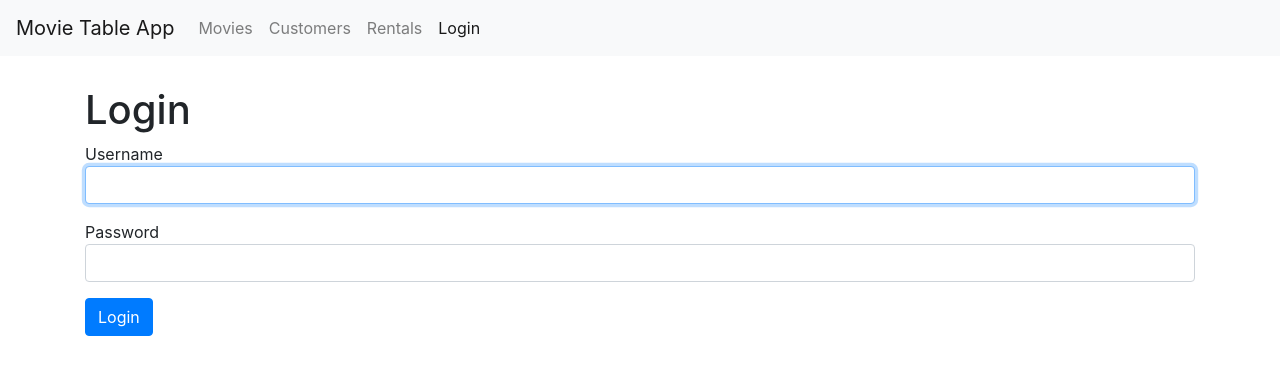
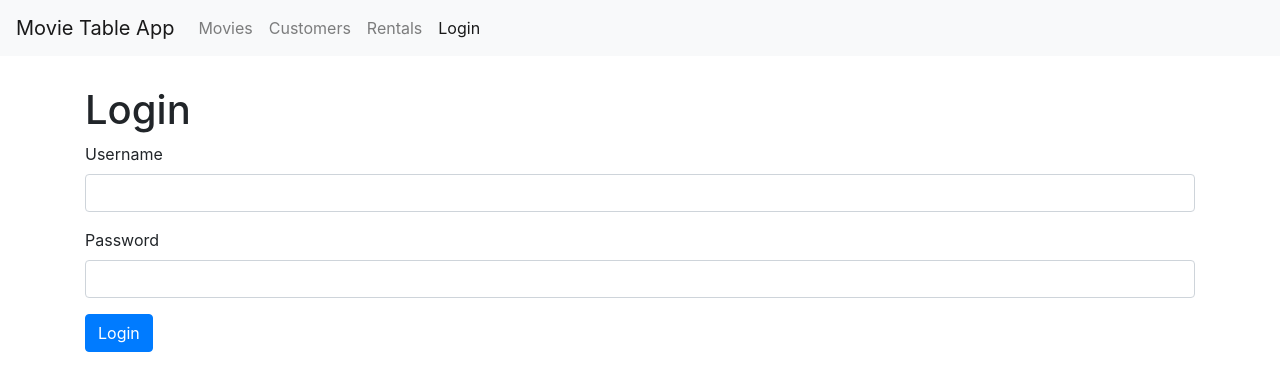
Before and after one commit to namercha/movie-table-app, a React (Create React App) app: page /login in a window 1280 px wide. Shown: the top 390 px of the page. Built offline with nearby package versions, Linux system fonts and the light colour scheme.

Commit message:
Splitting input into its own component to be reused

```diff
--- /dev/null
+++ b/src/components/common/input.jsx
@@ -0,0 +1,19 @@
+import React, { Component } from 'react';
+
+const Input = ({ name, label, value, onChange }) => {
+  return (
+    <div className="form-group">
+      <label htmlFor={name}>{label}</label>
+      <input
+        value={value}
+        onChange={onChange}
+        id={name}
+        name={name}
+        type="text"
+        className="form-control"
+      />
+    </div>
+  );
+};
+
+export default Input;
--- a/src/components/loginForm.jsx
+++ b/src/components/loginForm.jsx
@@ -1,11 +1,22 @@
 import React, { Component } from 'react';
+import Input from './common/input';
 
 class LoginForm extends Component {
-  username = React.createRef();
+  // username = React.createRef();
 
   //   componentDidMount() {
   //     this.username.current.focus();
   //   }
+
+  state = {
+    account: { username: '', password: '' },
+  };
+
+  handleChange = ({ currentTarget: input }) => {
+    const account = { ...this.state.account };
+    account[input.name] = input.value;
+    this.setState({ account });
+  };
 
   handleSubmit = (event) => {
     // Prevents the app from making a network call, which is the default for HTML forms.
@@ -18,24 +29,23 @@
   };
 
   render() {
+    const { account } = this.state;
     return (
       <div>
         <h1>Login</h1>
         <form onSubmit={this.handleSubmit}>
-          <div className="form-group">
-            <label htmlFor="username"></label>Username
-            <input
-              autoFocus
-              ref={this.user}
-              id="username"
-              type="text"
-              className="form-control"
-            />
-          </div>
-          <div className="form-group">
-            <label htmlFor="password"></label>Password
-            <input id="password" type="text" className="form-control" />
-          </div>
+          <Input
+            name="username"
+            value={account.username}
+            label="Username"
+            onChange={this.handleChange}
+          />
+          <Input
+            name="password"
+            value={account.password}
+            label="Password"
+            onChange={this.handleChange}
+          />
           <button className="btn btn-primary">Login</button>
         </form>
       </div>
```
